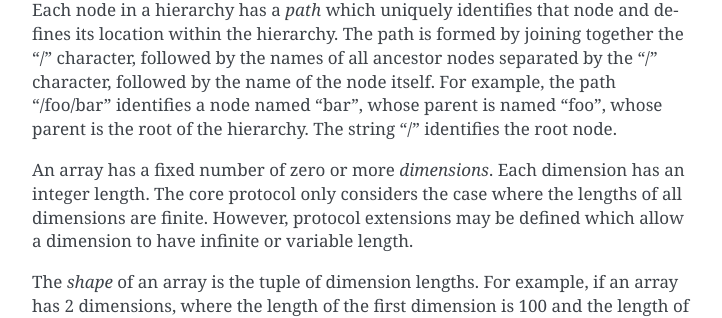
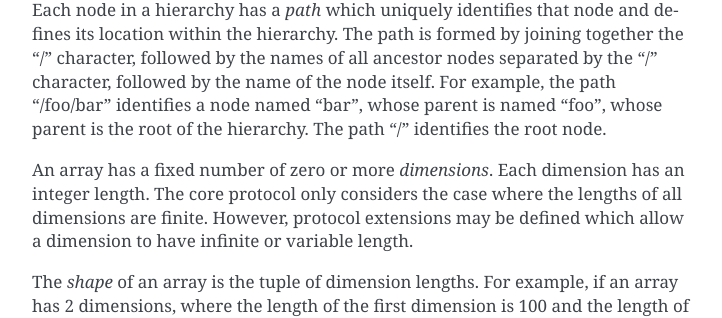
Before and after one commit to zarr-developers/zarr-specs, a Sphinx documentation site: the page built from docs/protocol/core/v3.0.rst, in a window 1280 px wide and 1400 px high, scrolled down 1277 px. Shown: the part 262-580 px from the top of the window, without its empty margins (388-1110 px from the left). Built offline with Sphinx 7.4.7, drawn with Linux system fonts in a browser that asks for light colours; part of the change alters nothing that is shown; some of the changed text lies outside the part shown.

Commit message:
minor edits to conceptual model

```diff
--- a/docs/protocol/core/v3.0.rst
+++ b/docs/protocol/core/v3.0.rst
@@ -87,7 +87,7 @@ by joining together the "/" character, followed by the names of all
 ancestor nodes separated by the "/" character, followed by the name of
 the node itself. For example, the path "/foo/bar" identifies a node
 named "bar", whose parent is named "foo", whose parent is the root of
-the hierarchy. The string "/" identifies the root node.
+the hierarchy. The path "/" identifies the root node.
 
 An array has a fixed number of zero or more *dimensions*. Each dimension has an
 integer length. The core protocol only considers the case where the
@@ -148,16 +148,10 @@ information about the node. For example, an array metadata document
 will specify the number of dimensions, length of each dimension, data
 type, chunk shape, memory layout and encoding pipeline for that array.
 
-Each node in a hierarchy may have an *attributes document*, which is a
-machine-readable document containing information that may be useful to
-users of the data but is not essential to the basic processing of the
-node.
-
-The metadata, attributes and encoded chunk data for all nodes in a
-hierarchy are held in a *store*. To enable a variety of different
-store types to be used, the core protocol defines a simple *store
-interface* which is a common set of operations that a store must
-provide.
+The metadata and encoded chunk data for all nodes in a hierarchy are
+held in a *store*. To enable a variety of different store types to be
+used, the core protocol defines a simple *store interface* which is a
+common set of operations that a store must provide.
 
 
 Node names
```
